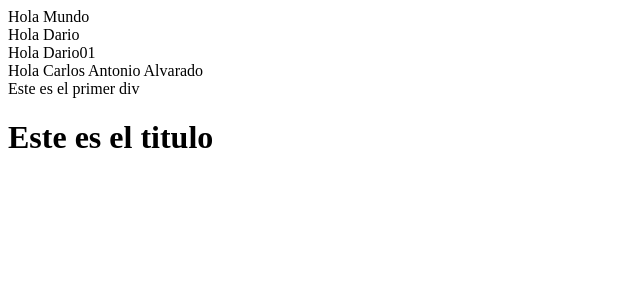
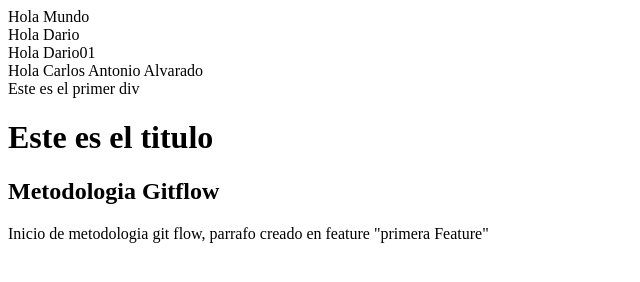
Before and after one commit to MiguelCh24/GitTest, a plain HTML site: page index.html in a window 1280 px wide. Shown: the whole page, without its empty margins (0-640 px from the left). Drawn offline with Linux system fonts and the light colour scheme.

Commit message:
Inicio Metodologia GitFlow

```diff
--- a/index.html
+++ b/index.html
@@ -13,6 +13,8 @@
     <div>Hola Carlos Antonio Alvarado</div>
     <div>Este es el primer div</div>
     <h1>Este es el titulo</h1>
+    <h2>Metodologia Gitflow</h2>
+    <p>Inicio de metodologia git flow, parrafo creado en feature "primera Feature"</p>
 
 
 
```
